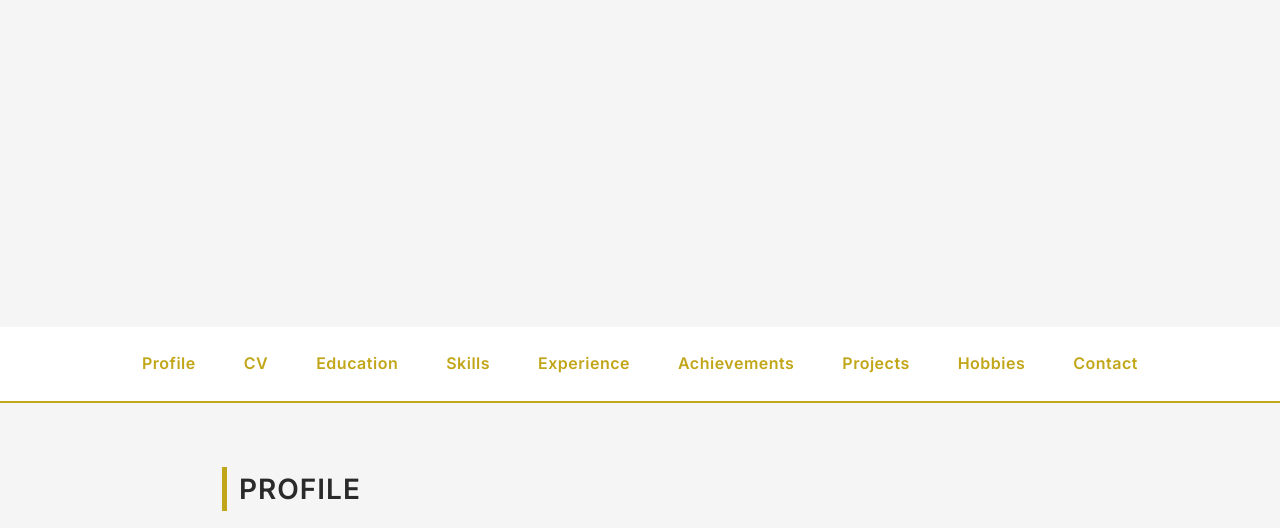
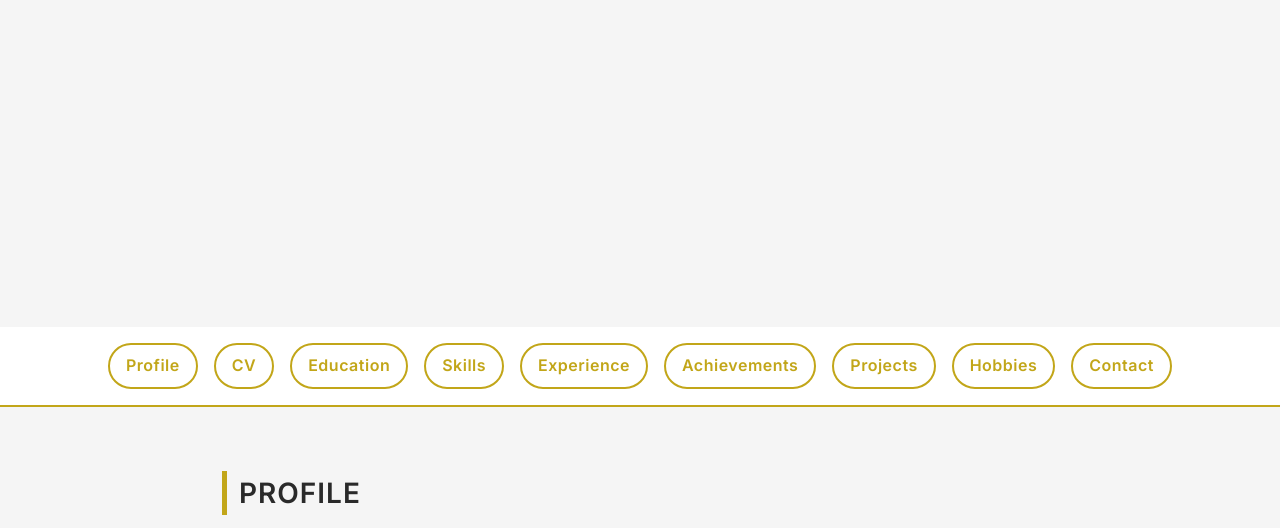
Before and after one commit to JPvdBerg/-Carli-Virtual-CV, a plain HTML site: page index.html in a window 1280 px wide. Shown: the part 473-1001 px from the top of the page. Drawn offline with Linux system fonts and the light colour scheme.

Commit message:
Update index.html

```diff
--- a/index.html
+++ b/index.html
@@ -58,14 +58,17 @@ nav a {
   text-decoration: none;
   font-weight: 600;
   padding: 0.5rem 1rem;
-  overflow: hidden;
-  transition: transform 0.2s ease;
+  border: 2px solid #c2a619;
+  border-radius: 30px;
+  transition: transform 0.2s ease, border-width 0.2s ease;
   letter-spacing: 0.5px;
 }
 
 nav a:hover {
   transform: scale(1.05);
+  border-width: 3px;
 }
+
 
 nav a::after {
   content: '';
```
